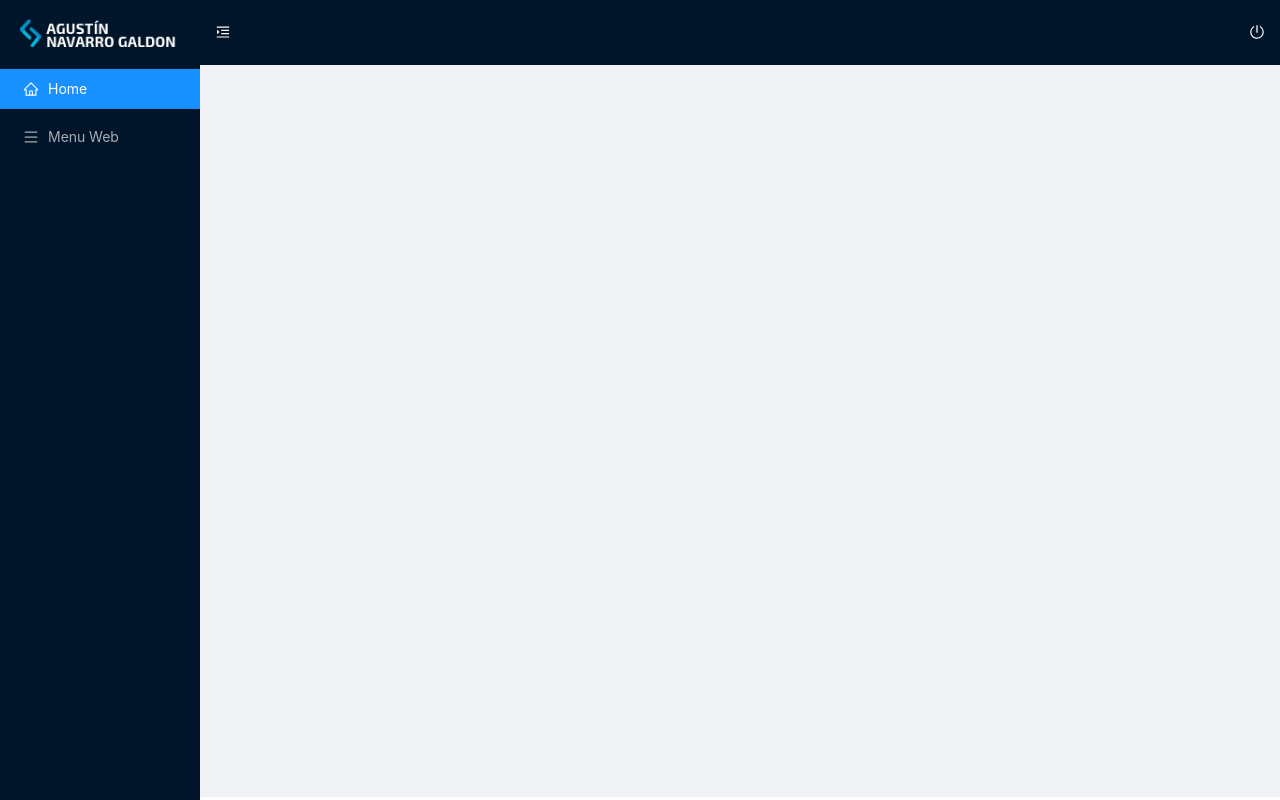
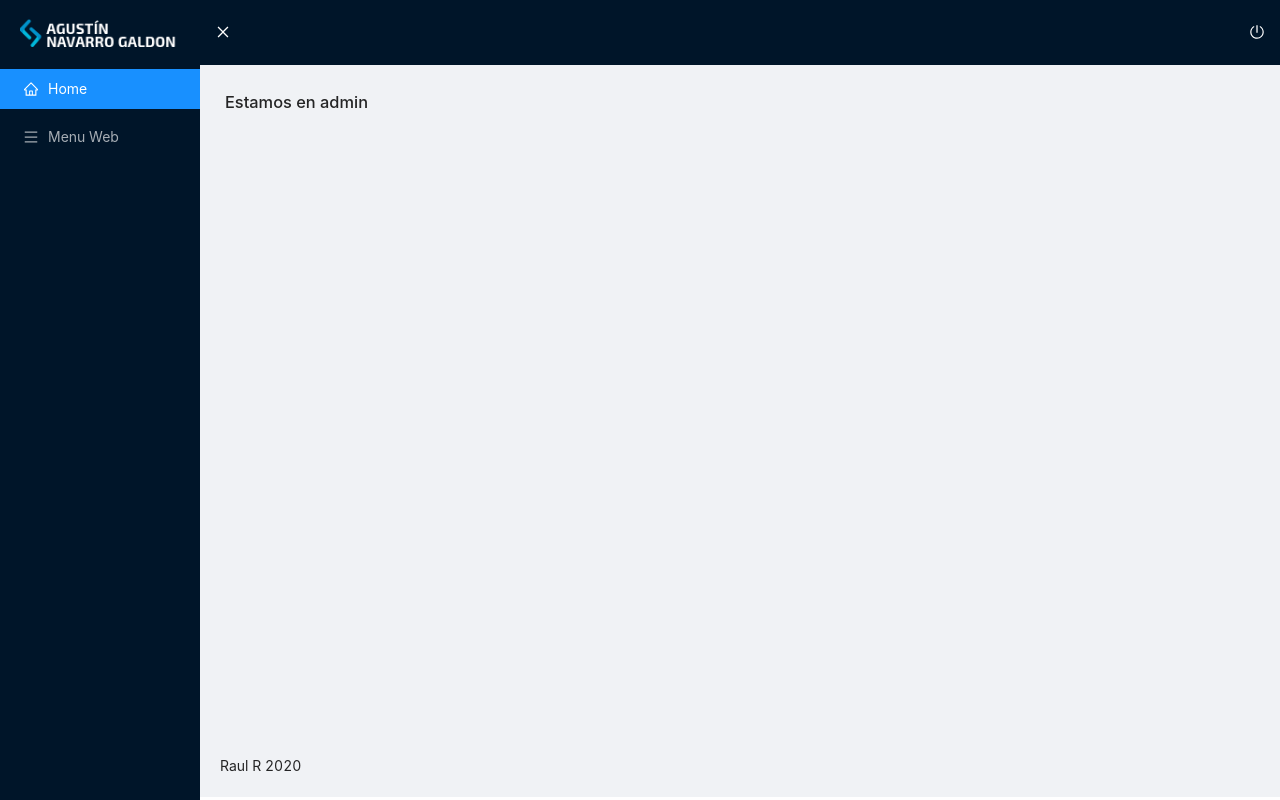
Before and after one commit to raulgustv/web-personal-client, a React (Create React App) app: page /admin in a window 1280 px wide. Built offline with nearby package versions, Linux system fonts and the light colour scheme.

Commit message:
menu collapsed

```diff
--- a/src/Layouts/LayoutAdmin.js
+++ b/src/Layouts/LayoutAdmin.js
@@ -1,4 +1,4 @@
-import React from 'react';
+import React, {useState} from 'react';
 import { Route, Switch } from 'react-router-dom';
 import { Layout } from 'antd';
 import MenuTop from '../components/Admin/MenuTop';
@@ -11,14 +11,15 @@
     // console.log(props);
 
     const { routes } = props;
+    const [menuCollapsed, setMenuCollapsed] = useState(false);
     const { Header, Content, Footer } = Layout;
 
     return (
         <Layout>
-            <MenuSider />
-            <Layout className="layout-admin">
+            <MenuSider menuCollapsed={menuCollapsed} />
+            <Layout className="layout-admin" style={{marginLeft: menuCollapsed ? "80px" : "200px"}}>
                 <Header className="layout-admin__header">
-                   <MenuTop />
+                   <MenuTop menuCollapsed={menuCollapsed} setMenuCollapsed={setMenuCollapsed} />
                 </Header>
                 <Content className="layout-admin__content">
                     <LoadRoutes routes={routes} />
--- a/src/components/Admin/MenuSider/MenuSider.js
+++ b/src/components/Admin/MenuSider/MenuSider.js
@@ -5,13 +5,17 @@
 import './MenuSider.scss';
 
 
-export default function MenuSider() {
+export default function MenuSider(props) {
+
+   // console.log(props);
+
+    const{menuCollapsed} = props;
 
     const {Sider} = Layout;
 
     return (
         <div>
-            <Sider className="admin-sider">
+            <Sider className="admin-sider" collapsed={menuCollapsed}>
                 <Menu theme="dark" mode="inline" defaultSelectedKeys={["1"]}>
                     <Menu.Item key="1">
                         <Link to={"/admin"}>
--- a/src/components/Admin/MenuTop/MenuTop.js
+++ b/src/components/Admin/MenuTop/MenuTop.js
@@ -1,11 +1,16 @@
 import React from 'react';
 import { Button} from 'antd';
-import {MenuUnfoldOutlined, PoweroffOutlined} from '@ant-design/icons';
+import {MenuUnfoldOutlined, PoweroffOutlined, CloseOutlined} from '@ant-design/icons';
 import Logo from '../../../assets/img/png/logo-white.png';
 
 import './MenuTop.scss';
 
-export default function MenuTop() {
+export default function MenuTop(props) {
+
+    //console.log(props);
+
+    const{menuCollapsed, setMenuCollapsed} = props;
+
     return (
         <div className="menu-top">
             <div className="menu-top__left">
@@ -13,8 +18,8 @@
                 src={Logo}
                 alt="Logo"
                 />
-               <Button type="link" onClick={() => console.log('Click')}>
-                   <MenuUnfoldOutlined />
+               <Button type="link" onClick={() => setMenuCollapsed(!menuCollapsed)}>
+                   {menuCollapsed ? <MenuUnfoldOutlined /> : <CloseOutlined />}
                 </Button>
             </div>
             <div className="menu_top__right">
```
